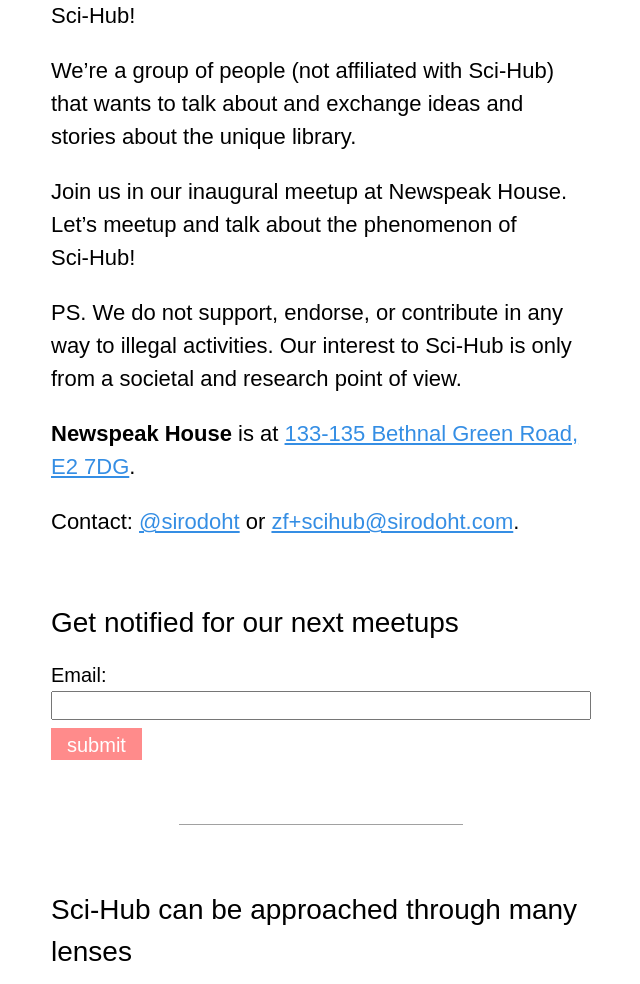
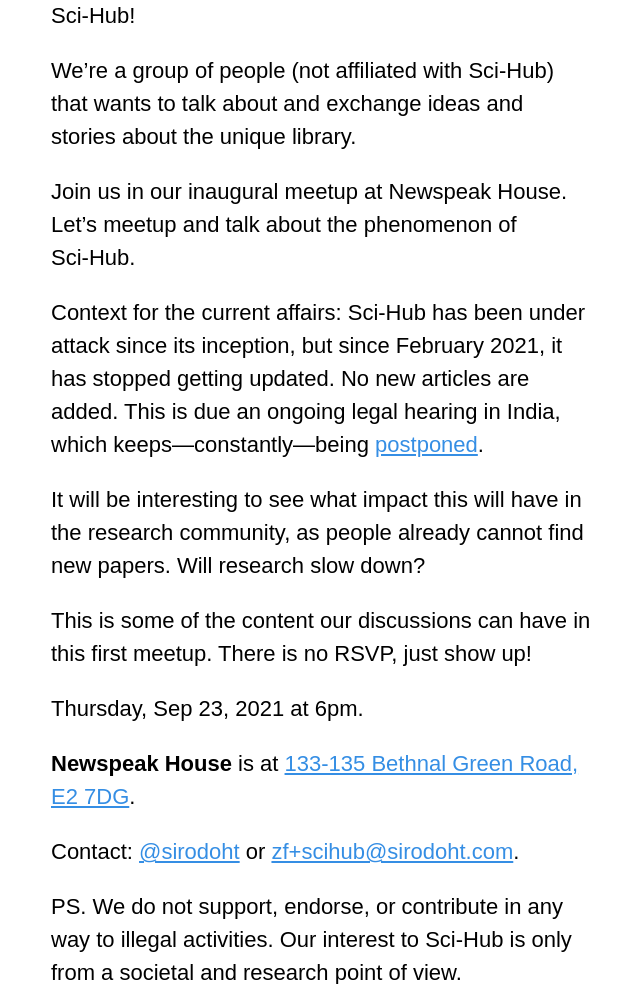
Before and after one commit to sirodoht/cyanblue, a Django app: template main/templates/main/event.html in a window 1280 px wide. Shown: the part 593-1577 px from the top of the page, without its empty margins (319-959 px from the left). Run offline with Django 3.2, Linux system fonts and the light colour scheme; the template is opened without the code that fills it, so the values that code supplies are empty.

Commit message:
update first meetup description

```diff
--- a/main/templates/main/event.html
+++ b/main/templates/main/event.html
@@ -33,12 +33,26 @@
         <p>
             Join us in our inaugural meetup at Newspeak House. Let’s meetup and
             talk about the phenomenon of
-            <span style="white-space: nowrap;">Sci-Hub</span>!
+            <span style="white-space: nowrap;">Sci-Hub</span>.
+        </p>
+
+        <p>
+            Context for the current affairs: Sci-Hub has been under attack since its inception, but since
+            February 2021, it has stopped getting updated. No new articles are added.
+            This is due an ongoing legal hearing in India, which keeps—constantly—being
+            <a href="https://old.reddit.com/r/scihub/comments/lofj0r/announcement_scihub_has_been_paused_no_new/">postponed</a>.
+        </p>
+
+        <p>
+            It will be interesting to see what impact this will have in the research community,
+            as people already cannot find new papers. Will research slow down?
         </p>
         <p>
-            PS. We do not support, endorse, or contribute in any
-            way to illegal activities. Our interest to Sci-Hub is only
-            from a societal and research point of view.
+            This is some of the content our discussions can have in this first meetup. There is no RSVP,
+            just show up!
+        </p>
+        <p>
+            Thursday, Sep 23, 2021 at 6pm.
         </p>
 
         <p>
@@ -48,6 +62,12 @@
         <p>
             Contact: <a href="https://twitter.com/sirodoht">@sirodoht</a> or
             <a href="mailto:zf+scihub@sirodoht.com">zf+scihub@sirodoht.com</a>.
+        </p>
+
+        <p>
+            PS. We do not support, endorse, or contribute in any
+            way to illegal activities. Our interest to Sci-Hub is only
+            from a societal and research point of view.
         </p>
     </article>
 
```
